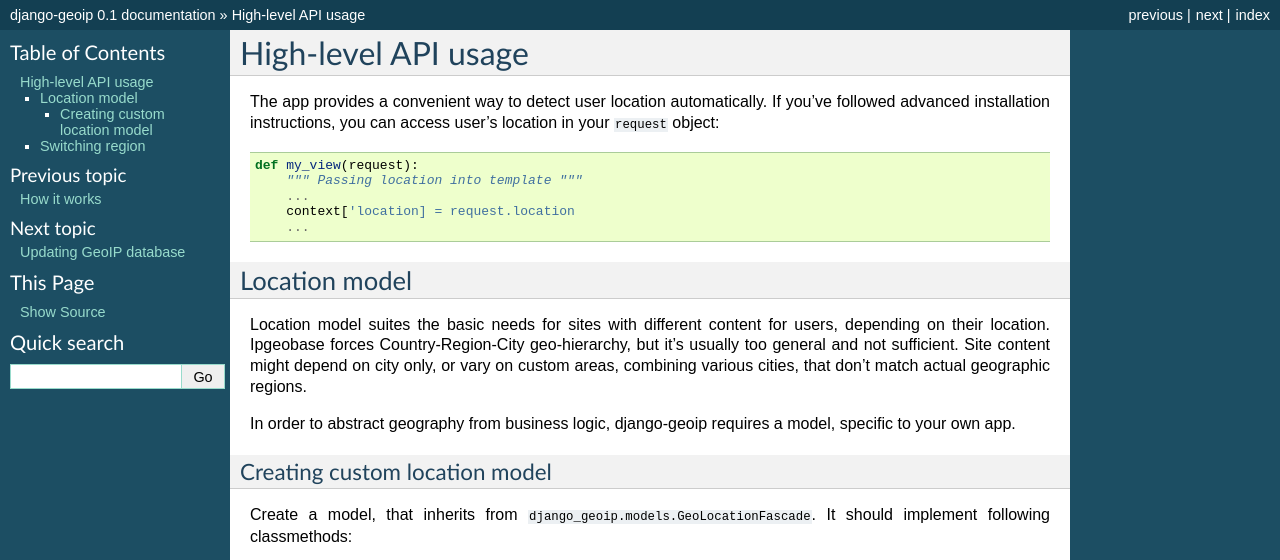
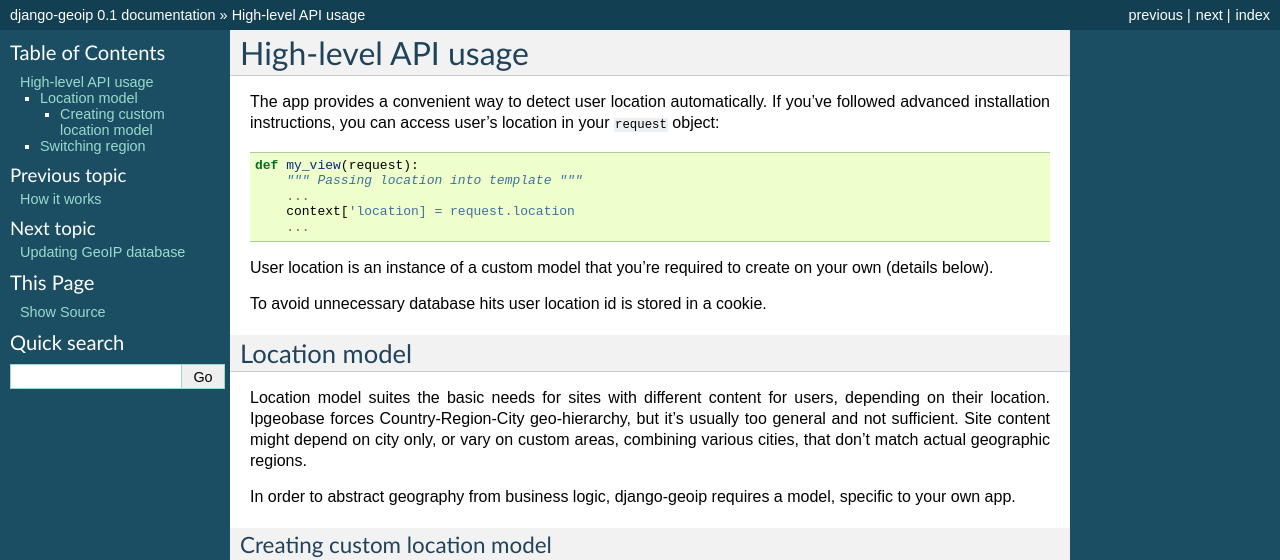
Before and after one commit to futurecolors/django-geoip, a Sphinx documentation site: the page built from docs/highlevel.rst, in a window 1280 px wide, cut to the strip 0-560 px from the top of the page. Built offline with Sphinx 7.4.7, drawn with Linux system fonts in a browser that asks for light colours.

Commit message:
Small additions to docs

```diff
--- a/docs/highlevel.rst
+++ b/docs/highlevel.rst
@@ -10,6 +10,11 @@ user's location in your ``request`` object::
         ...
         context['location] = request.location
         ...
+
+User location is an instance of a custom model that you're required to create on your own
+(details below).
+
+To avoid unnecessary database hits user location id is stored in a cookie.
 
 Location model
 --------------
```
Also changed, not shown: 1 other file.
